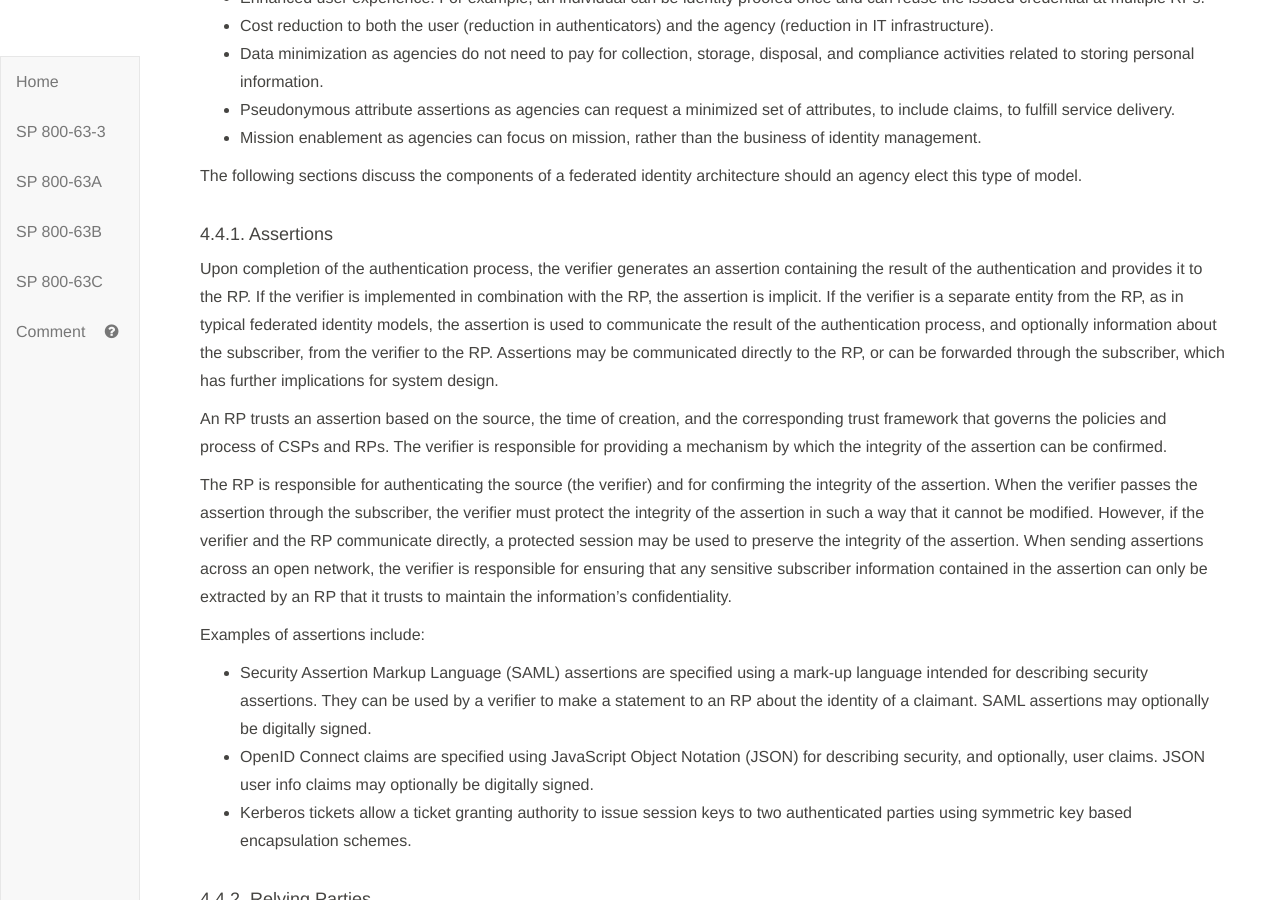
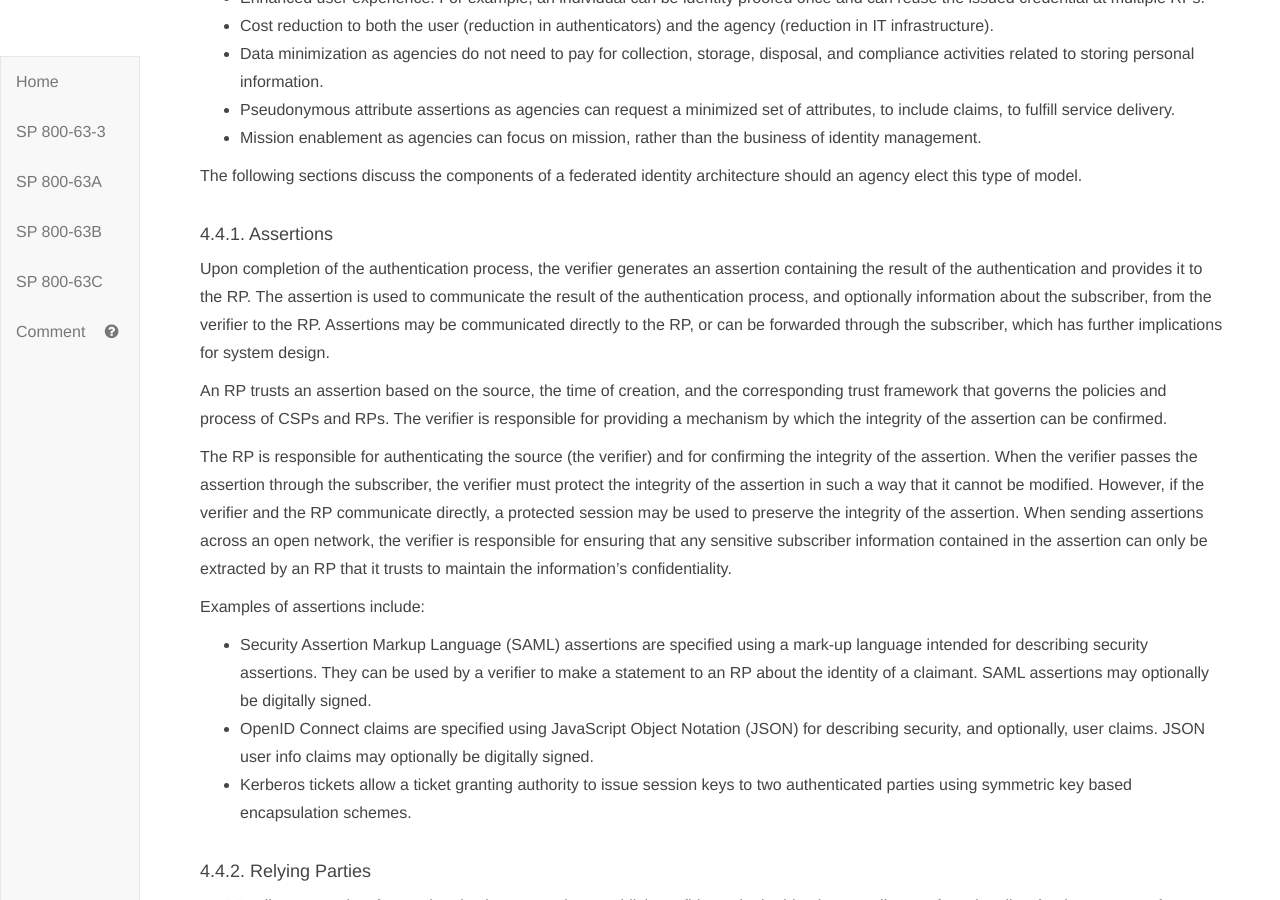
Before and after one commit to usnistgov/800-63-3, a Jekyll site: the page built from sp800-63-3/sec4_model.md, in a window 1280 px wide and 900 px high, scrolled down 5699 px. Built offline with Jekyll 4.4.1, drawn with Linux system fonts in a browser that asks for light colours; our own code applies the rules of GitHub Pages for plain Markdown files.

Commit message:
Closes #1744

```diff
--- a/sp800-63-3/sec4_model.md
+++ b/sp800-63-3/sec4_model.md
@@ -127,7 +127,7 @@ The following sections discuss the components of a federated identity architectu
 
 #### 4.4.1. Assertions
 
-Upon completion of the authentication process, the verifier generates an assertion containing the result of the authentication and provides it to the RP. If the verifier is implemented in combination with the RP, the assertion is implicit. If the verifier is a separate entity from the RP, as in typical federated identity models, the assertion is used to communicate the result of the authentication process, and optionally information about the subscriber, from the verifier to the RP. Assertions may be communicated directly to the RP, or can be forwarded through the subscriber, which has further implications for system design.
+Upon completion of the authentication process, the verifier generates an assertion containing the result of the authentication and provides it to the RP. The assertion is used to communicate the result of the authentication process, and optionally information about the subscriber, from the verifier to the RP. Assertions may be communicated directly to the RP, or can be forwarded through the subscriber, which has further implications for system design.
 
 An RP trusts an assertion based on the source, the time of creation, and the corresponding trust framework that governs the policies and process of CSPs and RPs. The verifier is responsible for providing a mechanism by which the integrity of the assertion can be confirmed.
 
```
